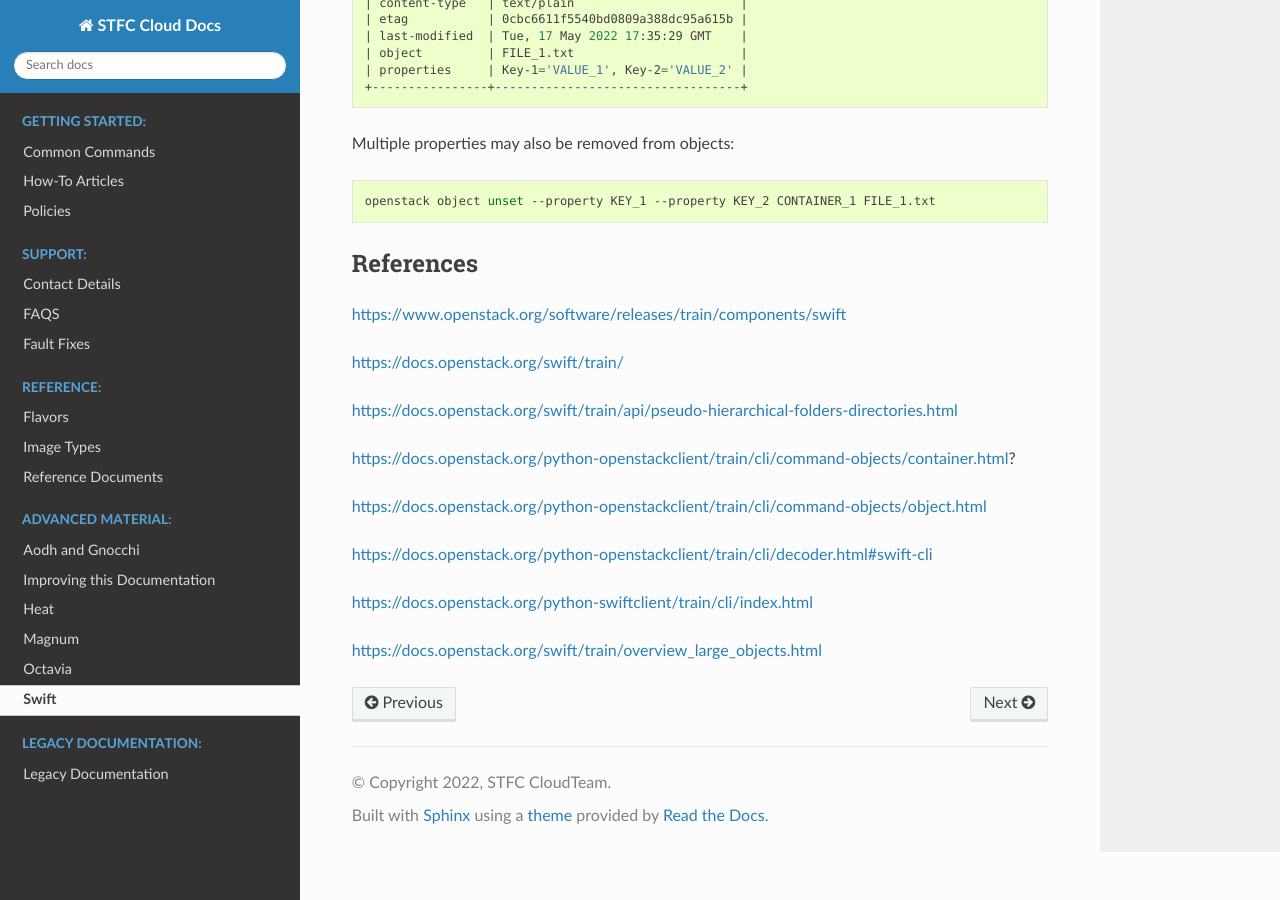
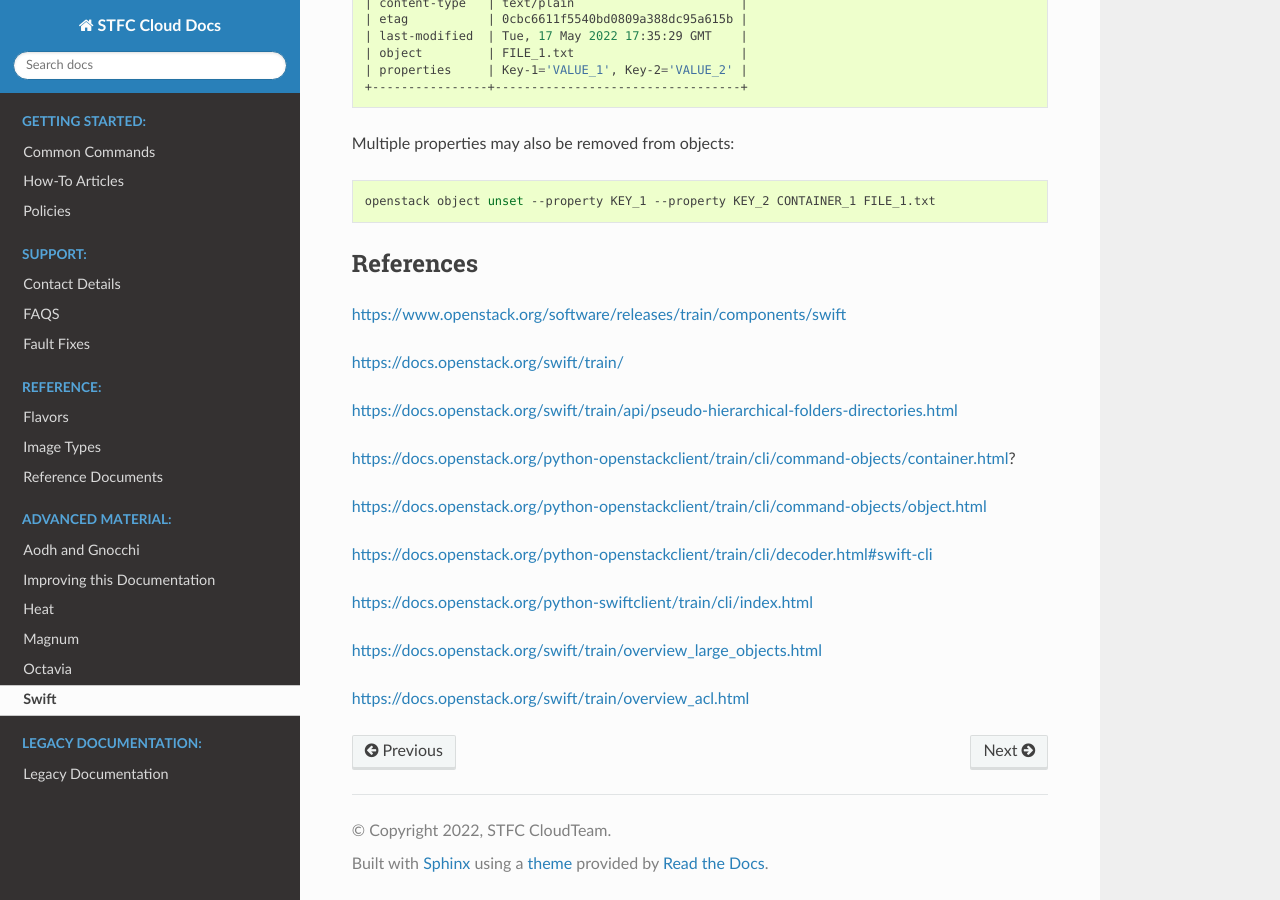
Before and after one commit to stfc/cloud-docs, a Sphinx documentation site: the page built from source/Swift/IntroducingSwift.rst, in a window 1280 px wide and 900 px high, scrolled down 13206 px. Built offline with Sphinx 7.4.7 and the Read the Docs theme 2.0.0, drawn with Linux system fonts in a browser that asks for light colours; some of the changed lines change nothing that is shown.

```diff
--- a/source/Swift/IntroducingSwift.rst
+++ b/source/Swift/IntroducingSwift.rst
@@ -767,3 +767,5 @@
 https://docs.openstack.org/python-swiftclient/train/cli/index.html
 
 https://docs.openstack.org/swift/train/overview_large_objects.html
+
+https://docs.openstack.org/swift/train/overview_acl.html
```
